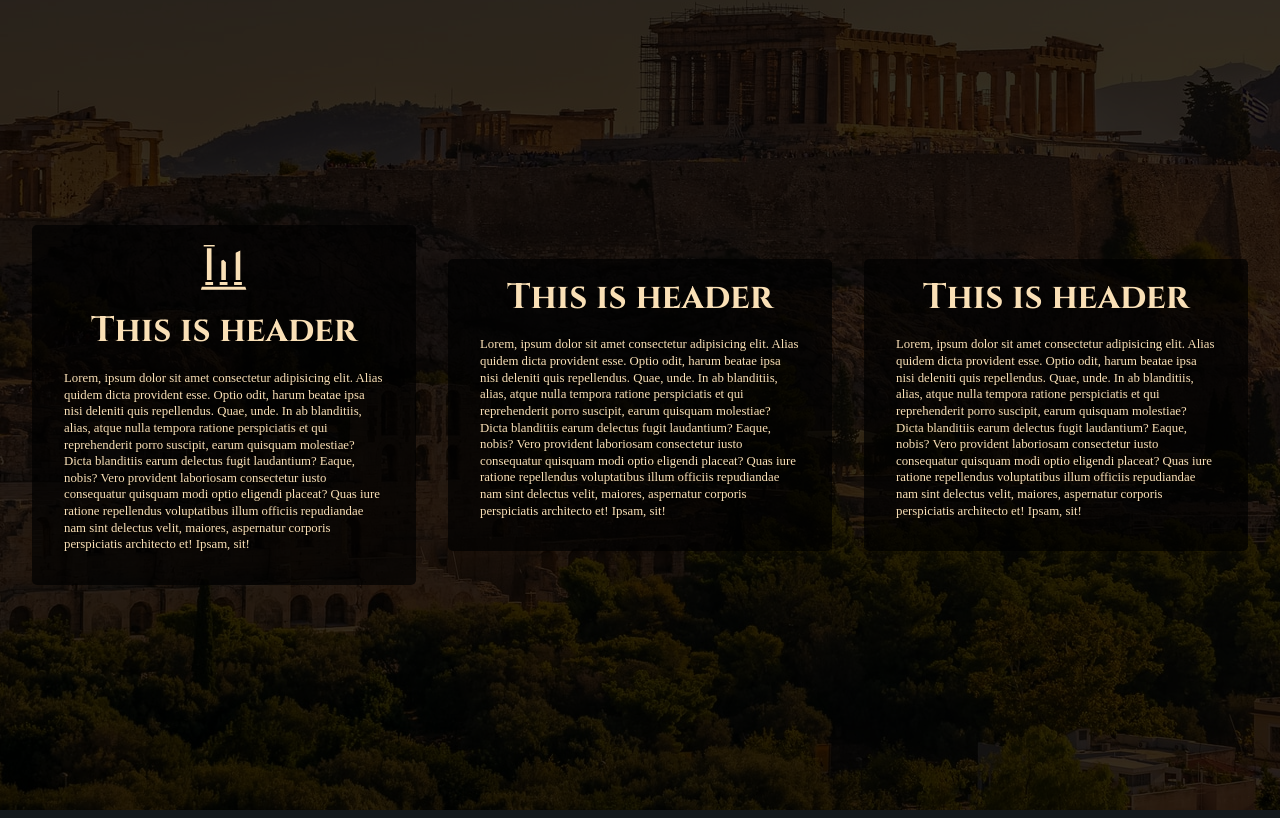
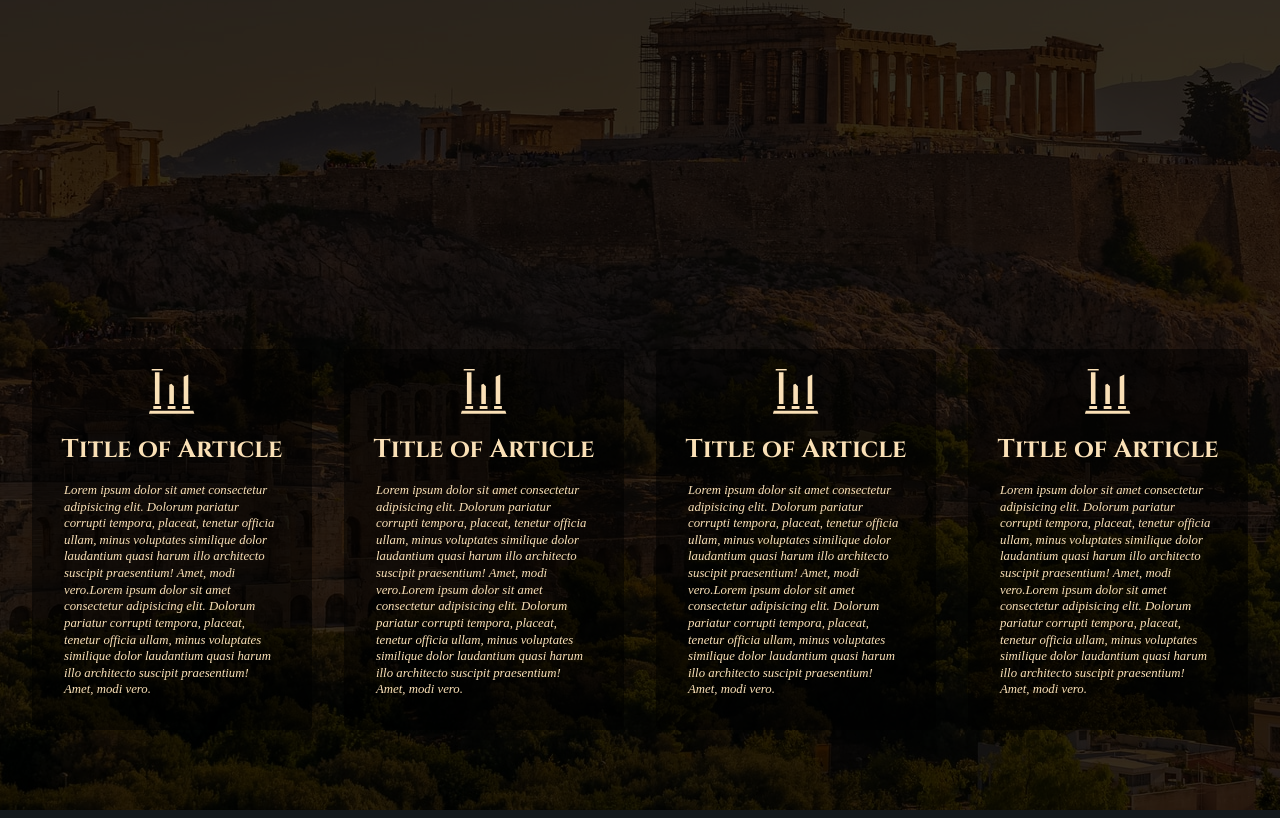
Before and after one commit to damir-nestorovski/React-Stoa-Website-, a React (Create React App) app: page /about in a window 1280 px wide. Shown: the part 542-1360 px from the top of the page. Built offline with nearby package versions, Linux system fonts and the light colour scheme; a web font is replaced by a local one.

Commit message:
Added article component and styles

```diff
--- /dev/null
+++ b/src/components/Article.js
@@ -0,0 +1,14 @@
+import React from "react";
+import "./Article.scss";
+
+function Article({ title, description, icon }) {
+  return (
+    <div className="article">
+      <div className="article__banner-icon">{icon}</div>
+      <h2 className="article__column-title">{title}</h2>
+      <p className="article__column-desc">{description}</p>
+    </div>
+  );
+}
+
+export default Article;
--- /dev/null
+++ b/src/components/Article.scss
@@ -0,0 +1,28 @@
+@import "../shared.scss";
+
+.article {
+  position: relative;
+  background: rgba(0, 0, 0, 0.5);
+  padding: 1rem;
+  border-radius: 5px;
+
+  &__banner-icon {
+    display: flex;
+    justify-content: center;
+    align-items: center;
+    margin-bottom: 1rem;
+  }
+
+  &__column-title {
+    font-size: 2vw;
+    text-align: center;
+    color: $primary_color;
+  }
+  &__column-desc {
+    padding: 1rem;
+    color: $primary_color;
+    font-family: $secondary-font;
+    font-style: italic;
+    font-size: 1vw;
+  }
+}
--- a/src/pages/About.js
+++ b/src/pages/About.js
@@ -1,63 +1,35 @@
 import React from "react";
-import { GiColumnVase, GiAncientColumns } from "react-icons/gi";
+import { GiAncientColumns } from "react-icons/gi";
+import Article from "../components/Article";
 import "./About.scss";
 
 function About() {
   return (
     <section className="about">
       <div className="about__container">
-        <h2 className="about__title">About Us Section</h2>
+        <h1 className="about__header">About Us Section</h1>
       </div>
       <div className="about__column-wrapper">
-        <div className="about__column-box">
-          <div className="about__banner-icon">
-            {/* <GiColumnVase className="about__icon" /> */}
-            <GiAncientColumns className="about__icon" />
-          </div>
-          <h2 className="about__column-title">This is header</h2>
-          <p className="about__column-desc">
-            Lorem, ipsum dolor sit amet consectetur adipisicing elit. Alias
-            quidem dicta provident esse. Optio odit, harum beatae ipsa nisi
-            deleniti quis repellendus. Quae, unde. In ab blanditiis, alias,
-            atque nulla tempora ratione perspiciatis et qui reprehenderit porro
-            suscipit, earum quisquam molestiae? Dicta blanditiis earum delectus
-            fugit laudantium? Eaque, nobis? Vero provident laboriosam
-            consectetur iusto consequatur quisquam modi optio eligendi placeat?
-            Quas iure ratione repellendus voluptatibus illum officiis
-            repudiandae nam sint delectus velit, maiores, aspernatur corporis
-            perspiciatis architecto et! Ipsam, sit!
-          </p>
-        </div>
-        <div className="about__column-box">
-          <h2 className="about__column-title">This is header</h2>
-          <p className="about__column-desc">
-            Lorem, ipsum dolor sit amet consectetur adipisicing elit. Alias
-            quidem dicta provident esse. Optio odit, harum beatae ipsa nisi
-            deleniti quis repellendus. Quae, unde. In ab blanditiis, alias,
-            atque nulla tempora ratione perspiciatis et qui reprehenderit porro
-            suscipit, earum quisquam molestiae? Dicta blanditiis earum delectus
-            fugit laudantium? Eaque, nobis? Vero provident laboriosam
-            consectetur iusto consequatur quisquam modi optio eligendi placeat?
-            Quas iure ratione repellendus voluptatibus illum officiis
-            repudiandae nam sint delectus velit, maiores, aspernatur corporis
-            perspiciatis architecto et! Ipsam, sit!
-          </p>
-        </div>
-        <div className="about__column-box">
-          <h2 className="about__column-title">This is header</h2>
-          <p className="about__column-desc">
-            Lorem, ipsum dolor sit amet consectetur adipisicing elit. Alias
-            quidem dicta provident esse. Optio odit, harum beatae ipsa nisi
-            deleniti quis repellendus. Quae, unde. In ab blanditiis, alias,
-            atque nulla tempora ratione perspiciatis et qui reprehenderit porro
-            suscipit, earum quisquam molestiae? Dicta blanditiis earum delectus
-            fugit laudantium? Eaque, nobis? Vero provident laboriosam
-            consectetur iusto consequatur quisquam modi optio eligendi placeat?
-            Quas iure ratione repellendus voluptatibus illum officiis
-            repudiandae nam sint delectus velit, maiores, aspernatur corporis
-            perspiciatis architecto et! Ipsam, sit!
-          </p>
-        </div>
+        <Article
+          icon={<GiAncientColumns className="about__icon" />}
+          title="Title of Article"
+          description="Lorem ipsum dolor sit amet consectetur adipisicing elit. Dolorum pariatur corrupti tempora, placeat, tenetur officia ullam, minus voluptates similique dolor laudantium quasi harum illo architecto suscipit praesentium! Amet, modi vero.Lorem ipsum dolor sit amet consectetur adipisicing elit. Dolorum pariatur corrupti tempora, placeat, tenetur officia ullam, minus voluptates similique dolor laudantium quasi harum illo architecto suscipit praesentium! Amet, modi vero."
+        />
+        <Article
+          icon={<GiAncientColumns className="about__icon" />}
+          title="Title of Article"
+          description="Lorem ipsum dolor sit amet consectetur adipisicing elit. Dolorum pariatur corrupti tempora, placeat, tenetur officia ullam, minus voluptates similique dolor laudantium quasi harum illo architecto suscipit praesentium! Amet, modi vero.Lorem ipsum dolor sit amet consectetur adipisicing elit. Dolorum pariatur corrupti tempora, placeat, tenetur officia ullam, minus voluptates similique dolor laudantium quasi harum illo architecto suscipit praesentium! Amet, modi vero."
+        />
+        <Article
+          icon={<GiAncientColumns className="about__icon" />}
+          title="Title of Article"
+          description="Lorem ipsum dolor sit amet consectetur adipisicing elit. Dolorum pariatur corrupti tempora, placeat, tenetur officia ullam, minus voluptates similique dolor laudantium quasi harum illo architecto suscipit praesentium! Amet, modi vero.Lorem ipsum dolor sit amet consectetur adipisicing elit. Dolorum pariatur corrupti tempora, placeat, tenetur officia ullam, minus voluptates similique dolor laudantium quasi harum illo architecto suscipit praesentium! Amet, modi vero."
+        />
+        <Article
+          icon={<GiAncientColumns className="about__icon" />}
+          title="Title of Article"
+          description="Lorem ipsum dolor sit amet consectetur adipisicing elit. Dolorum pariatur corrupti tempora, placeat, tenetur officia ullam, minus voluptates similique dolor laudantium quasi harum illo architecto suscipit praesentium! Amet, modi vero.Lorem ipsum dolor sit amet consectetur adipisicing elit. Dolorum pariatur corrupti tempora, placeat, tenetur officia ullam, minus voluptates similique dolor laudantium quasi harum illo architecto suscipit praesentium! Amet, modi vero."
+        />
       </div>
     </section>
   );
--- a/src/pages/About.scss
+++ b/src/pages/About.scss
@@ -8,32 +8,20 @@
   object-fit: contain;
   display: flex;
   align-items: center;
-  justify-content: space-around;
+  justify-content: space-between;
   flex-direction: column;
+
+  &__header {
+    margin-top: 15rem;
+    font-size: 5.5vw;
+    color: $primary_color;
+    text-shadow: 7px 2px 2px $black;
+  }
 
   &__container {
     display: flex;
     align-items: center;
     justify-content: center;
-  }
-  &__title {
-    margin-top: 5rem;
-    font-size: 6vw;
-    color: $primary_color;
-    text-shadow: 7px 2px 2px $black;
-  }
-
-  &__column-title {
-    font-size: 2.2rem;
-    text-align: center;
-    color: $primary_color;
-  }
-  &__column-desc {
-    padding: 1rem;
-    color: $primary_color;
-    font-family: $secondary-font;
-    // font-style: italic;
-    font-size: 1vw;
   }
 
   &__column-wrapper {
@@ -42,26 +30,11 @@
     justify-content: center;
     padding: 5rem 2rem;
     gap: 2rem;
-    @include m_q(650px) {
+    @include m_q(768px) {
       flex-direction: column;
     }
   }
-  &__column-box {
-    position: relative;
-    background: rgba(0, 0, 0, 0.7);
-    padding: 1rem;
-    border-radius: 5px;
-  }
-
-  &__banner-icon {
-    display: flex;
-    justify-content: center;
-    align-items: start;
-    margin-bottom: 1rem;
-  }
-
   &__icon {
-    // object-fit: contain;
     color: $primary_color;
     font-size: 4vw;
   }
```
